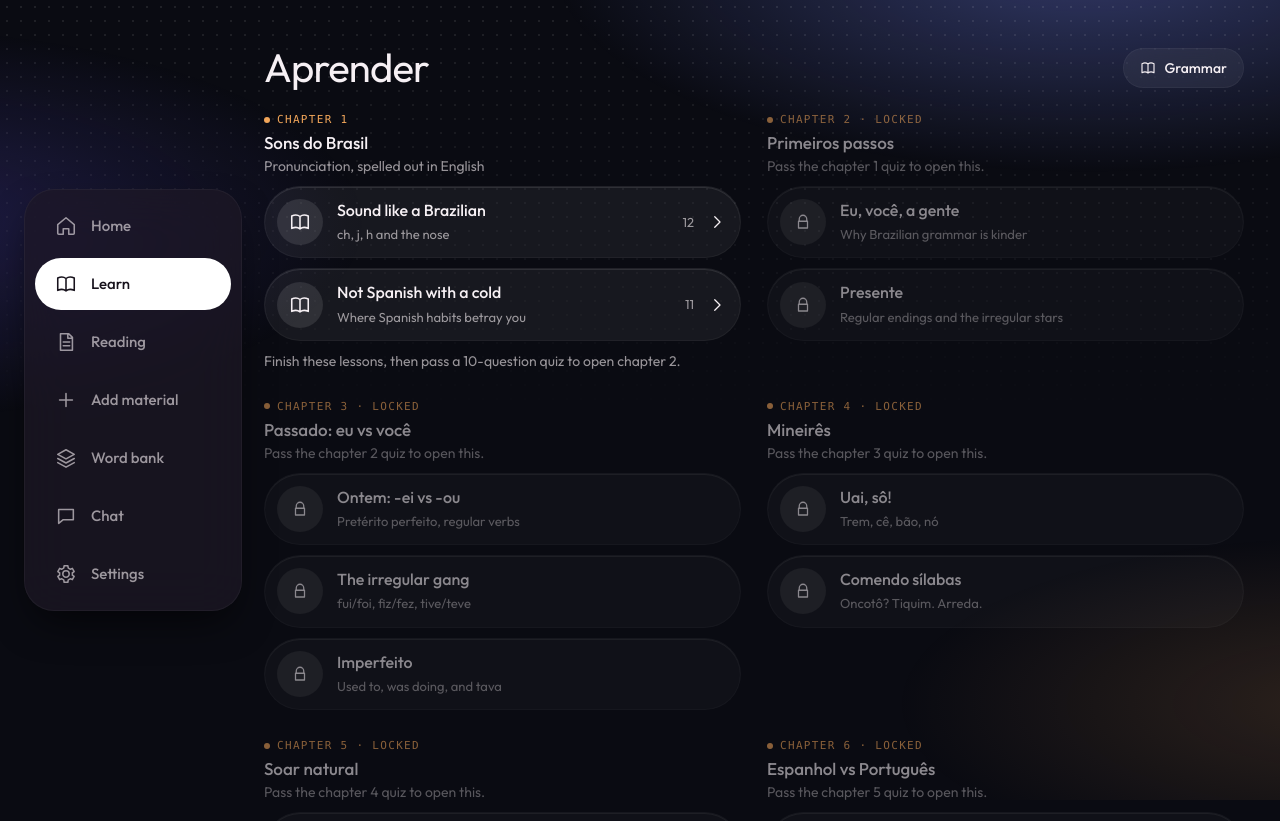
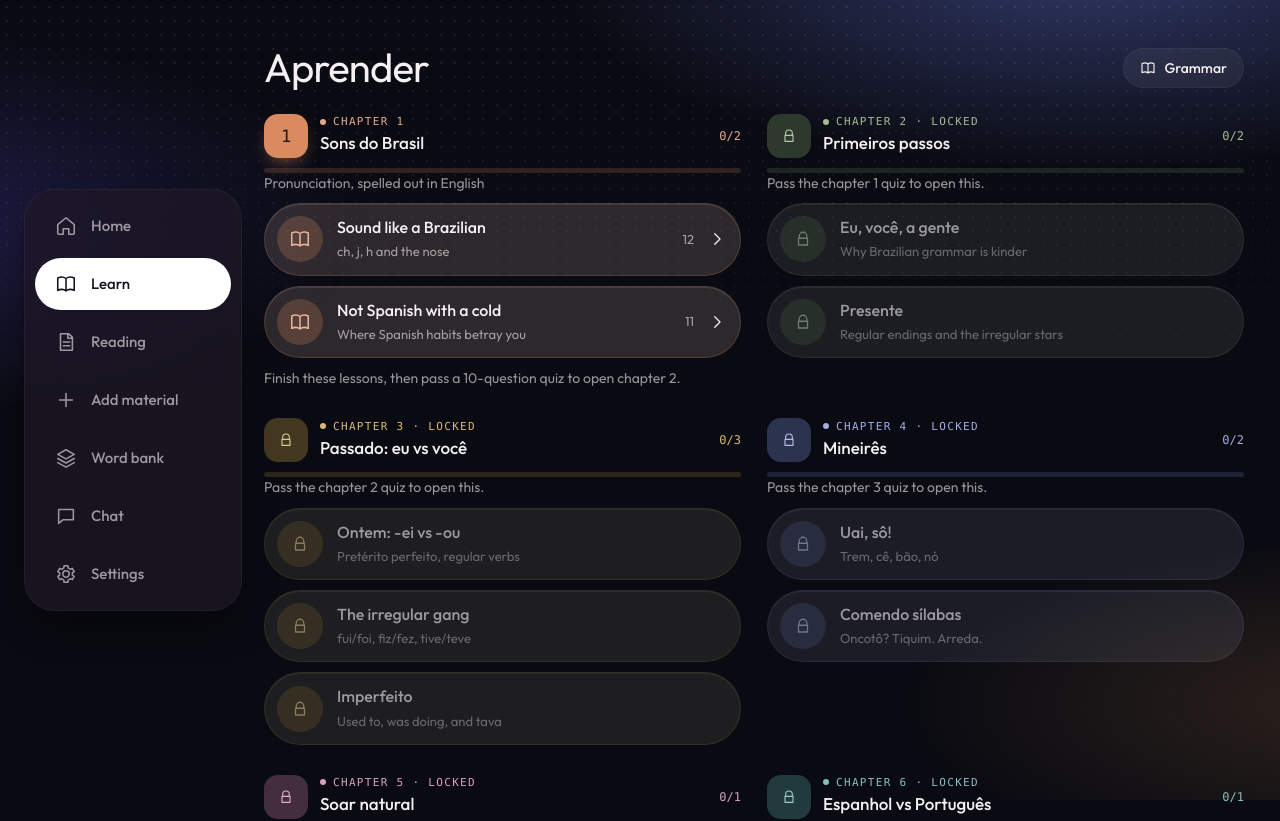
Before and after one commit to KarinaKKarinaK/jeitinho, a SvelteKit app: page /learn in a window 1280 px wide. Shown: the top 821 px of the page. Built offline with nearby package versions, Linux system fonts and the light colour scheme.

Commit message:
Learn page: a colour per chapter, with a numbered badge and a progress bar

```diff
--- a/src/routes/learn/+page.svelte
+++ b/src/routes/learn/+page.svelte
@@ -7,6 +7,8 @@
 	import { t } from '../../lib/lang.js';
 	import { chapterOpen, chapterPassed, chapterReady } from '../../lib/roadmap.js';
 
+	// one colour per chapter, cycling: enough to tell chapters apart at a glance without shouting
+	const COLORS = ['#d98a5f', '#7fa36b', '#c9a23f', '#7c8fd9', '#c77fa6', '#5aa7a0', '#a487c9'];
 	let topic = $state('');
 	let lvl = $state('B1');
 	let busy = $state(false);
@@ -37,10 +39,19 @@
 	{#each UNITS as u, i}
 		{@const open = chapterOpen(S, i)}
 		{@const passed = chapterPassed(S, i)}
-		<section class="stack chapter" class:locked={!open} style="gap:10px">
+		{@const total = u.lessons.length}
+		{@const done = u.lessons.filter((l) => l.id in S.done).length}
+		<section class="stack chapter" class:locked={!open} class:passed style="gap:10px" style:--c={COLORS[i % COLORS.length]}>
 			<div>
-				<p class="eyebrow">Chapter {i + 1}{passed ? ' · passed' : open ? '' : ' · locked'}</p>
-				<h3 style="margin-top:6px">{u.title}</h3>
+				<div class="row">
+					<span class="num">{#if passed}<Icon name="check" size={18} />{:else if !open}<Icon name="lock" size={16} />{:else}{i + 1}{/if}</span>
+					<div class="grow">
+						<p class="eyebrow">Chapter {i + 1}{passed ? ' · passed' : open ? '' : ' · locked'}</p>
+						<h3 style="margin-top:4px">{u.title}</h3>
+					</div>
+					<span class="count">{done}/{total}</span>
+				</div>
+				<div class="prog"><i style:width="{(done / total) * 100}%"></i></div>
 				<p class="dim small">{open ? u.sub : `Pass the chapter ${i} quiz to open this.`}</p>
 			</div>
 			{#each u.lessons as l}
@@ -100,6 +111,18 @@
 
 <style>
 	.chapter h3 { color: var(--ink); }
-	.chapter.locked { opacity: 0.55; }
+	.chapter .eyebrow { color: color-mix(in srgb, var(--c) 70%, var(--ink)); }
+	.num { width: 44px; height: 44px; flex: none; border-radius: 14px; display: grid; place-items: center; font: 500 17px var(--mono); color: #1f1a17; background: var(--c); box-shadow: 0 8px 20px -10px var(--c); }
+	.count { font: 500 12px var(--mono); color: color-mix(in srgb, var(--c) 70%, var(--ink)); }
+	.prog { height: 5px; border-radius: 9px; background: color-mix(in srgb, var(--c) 18%, transparent); overflow: hidden; margin-top: 10px; }
+	.prog i { display: block; height: 100%; border-radius: 9px; background: var(--c); transition: width 0.5s var(--spring); }
+	/* lessons carry their chapter's colour: a tinted icon, filled when done */
+	.chapter :global(.item) { border-color: color-mix(in srgb, var(--c) 22%, transparent); background: color-mix(in srgb, var(--c) 7%, var(--card-a)); }
+	.chapter :global(.item .dot) { background: color-mix(in srgb, var(--c) 24%, transparent); color: color-mix(in srgb, var(--c) 60%, var(--ink)); }
+	.chapter :global(.item.done .dot) { background: var(--c); color: #1f1a17; }
+	.chapter .btn.primary { background: var(--c); border-color: var(--c); color: #1f1a17; }
+	.chapter.locked { opacity: 1; }
+	.chapter.locked .num { background: color-mix(in srgb, var(--c) 30%, var(--bg)); color: color-mix(in srgb, var(--c) 55%, var(--ink)); box-shadow: none; }
+	.chapter.locked :global(.item) { opacity: 0.62; }
 	.chapter.locked .item { cursor: not-allowed; }
 </style>
```
Also changed, not shown: src/lib/store.svelte.js.
